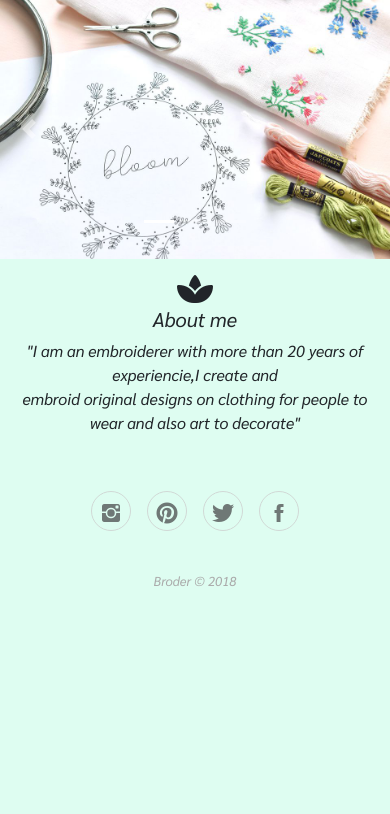
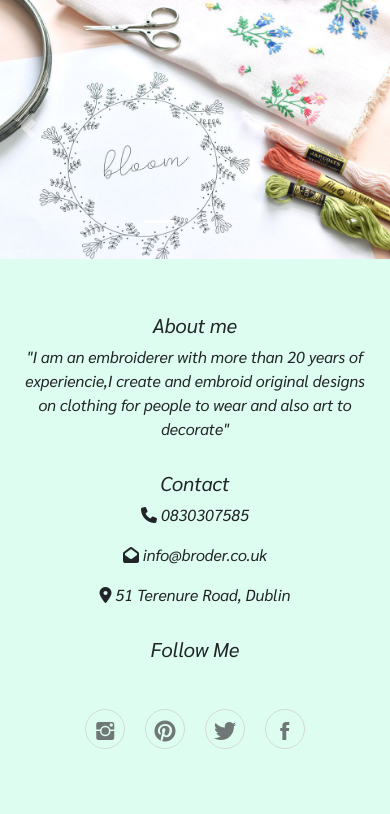
Before and after one commit to Code-Institute-Submissions/Federvgh-ms4-broder, a Django app: page / in a window 390 px wide. Shown: the part 118-932 px from the top of the page. Before the commit the page ends 704 px from the top, so only its background shows below. Run offline with Django 3.2, Linux system fonts and the light colour scheme; parts of the project's set-up code (start-up, migrations or seed data) failed here and were passed over; some libraries are stand-ins or nearby versions.

Commit message:
Footer added to all tabs - contact info, about me and social links displayed in 3 columns

```diff
--- a/home/templates/home/index.html
+++ b/home/templates/home/index.html
@@ -40,23 +40,5 @@
 	</a>
   </div>
 
-  <div class="container-fluid">
-	<div class="row text-center">
 
-		<div class="col-md">
-			<i class="fas fa-spa fa-2x"></i>
-			<h5>About me</h5>
-			<p> "I am an embroiderer with more than 20 years of experiencie,I create and <br>
-				embroid  original designs on clothing for people to wear and also art to decorate"
-			</p>
-		</div>
-	</div>
-</div>
-
-<div class="footer-basic">
-        <footer>
-            <div class="social"><a href="https://www.instagram.com/"><i class="icon ion-social-instagram"></i></a><a href="https://ar.pinterest.com/"><i class="icon ion-social-pinterest"></i></a><a href="https://twitter.com/?lang=en"><i class="icon ion-social-twitter"></i></a><a href="https://www.facebook.com/"><i class="icon ion-social-facebook"></i></a></div>
-            <p class="copyright">Broder © 2018</p>
-        </footer>
-    </div>
 {% endblock %}
--- a/static/css/base.css
+++ b/static/css/base.css
@@ -262,6 +262,9 @@ input[name='q']::placeholder {
 
 
 /*----------Footer-----------*/
+.footer-row{
+    margin-top: 40px;
+}
 
 .text-center{
     margin-top: 14px;
--- a/templates/base.html
+++ b/templates/base.html
@@ -72,8 +72,8 @@
             <div class="col-12 col-lg-4 my-auto py-1 py-lg-0">
                 <ul class="list-inline list-unstyled text-center text-lg-right my-0">
                     <li class="list-inline-item dropdown">
-                        <a class="text-black nav-link"  data-toggle="dropdown"
-                            aria-haspopup="true" aria-expanded="false">
+                        <a class="text-black nav-link" data-toggle="dropdown" aria-haspopup="true"
+                            aria-expanded="false">
                             <div class="text-center">
                                 <div><i class="fas fa-user fa-lg"></i></div>
                                 <p class="my-0">My Account</p>
@@ -145,12 +145,43 @@
     {% endblock %}
 
     {% block content %}
+
     {% endblock %}
+    <footer class="container-fluid">
+        <div class="row spacing footer-row">
+            <div class="col-12 col-lg-4 text-center">
+                <h5>About me</h5>
+                <p> "I am an embroiderer with more than 20 years of experiencie,I create and
+                    embroid original designs on clothing for people to wear and also art to decorate"
+                </p>
+            </div>
+            <div class="col-12 col-lg-4 text-center">
+                <h5>Contact</h5>
+                <p><i class="fas fa-phone"></i> 0830307585</p>
+                <p><i class="fas fa-envelope-open"></i> info@broder.co.uk</p>
+                <p><i class="fas fa-map-marker-alt"></i> 51 Terenure Road, Dublin</p>
+            </div>
+            <div class="col-12 col-lg-4 text-center">
+                <h5> Follow Me</h5>
+                <div class="footer-basic">
+                    <div class="social">
+                        <a href="https://www.instagram.com/"><i class="icon ion-social-instagram"></i></a>
+                        <a href="https://ar.pinterest.com/"><i class="icon ion-social-pinterest"></i></a>
+                        <a href="https://twitter.com/?lang=en"><i class="icon ion-social-twitter"></i></a>
+                        <a href="https://www.facebook.com/"><i class="icon ion-social-facebook"></i></a>
+                    </div>
+            </div>
+
+        </div>
+    </footer>
 
     {% block postloadjs %}
     <script>
         $('.toast').toast('show');
     </script>
+
+
+
     {% endblock %}
 
 
```
